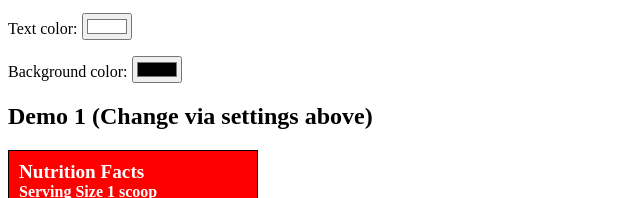
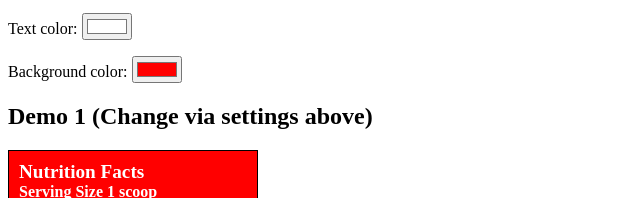
Before and after one commit to yaroluchko/nutrition-facts, a plain HTML site: page demo/demo.html in a window 1280 px wide. Shown: the part 195-393 px from the top of the page, 0-640 px from the left. Drawn offline with Linux system fonts and the light colour scheme.

Commit message:
small change

```diff
--- a/demo/demo.html
+++ b/demo/demo.html
@@ -87,7 +87,7 @@
       </p>
       <p>
         <label for="bg-color">Background color: </label>
-        <input type="color" name="bg-color" value="ff0000"/>
+        <input type="color" name="bg-color" value="#ff0000"/>
       </p>
     </section>
     <h2>Demo 1 (Change via settings above)</h2>
```
